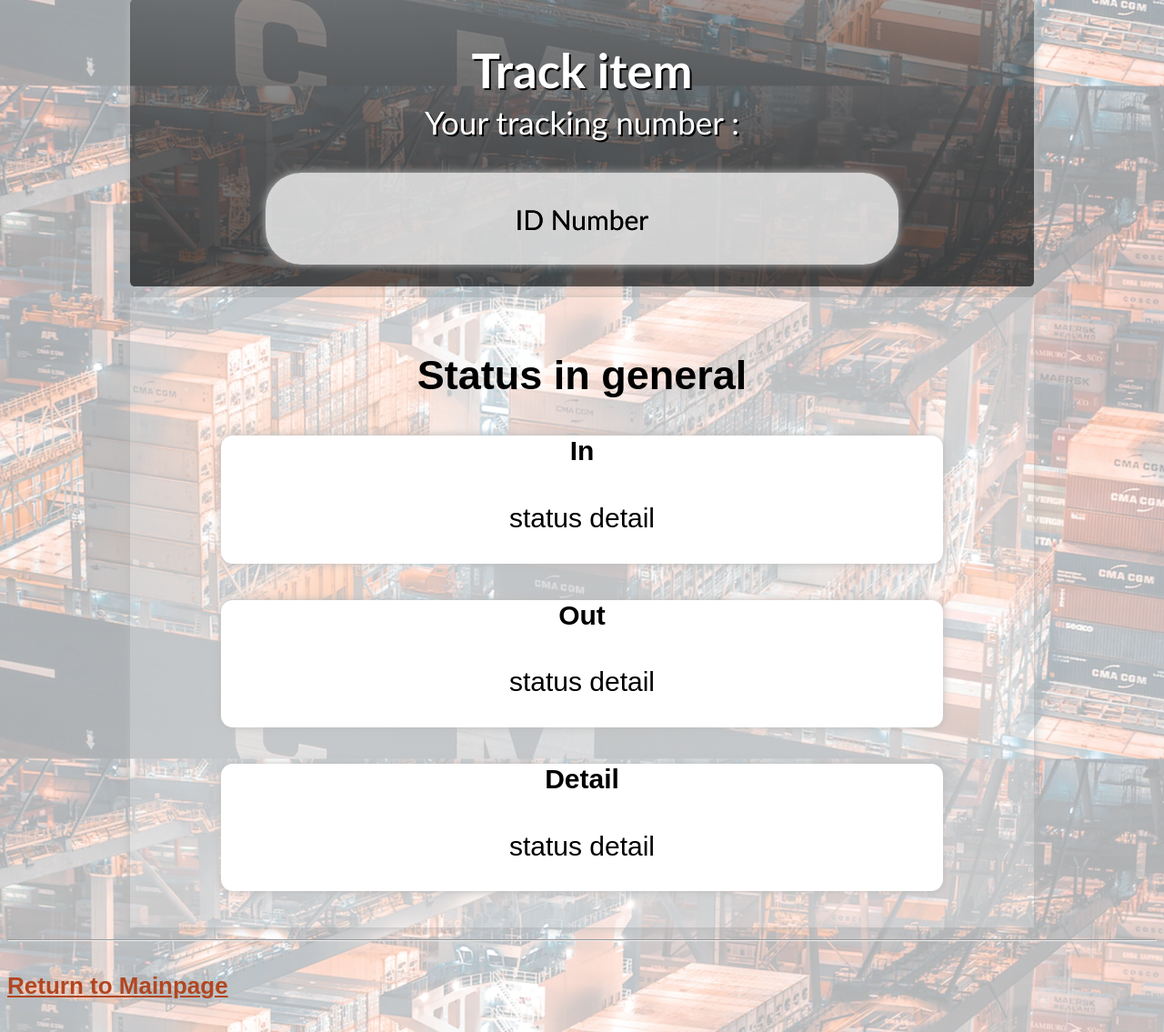
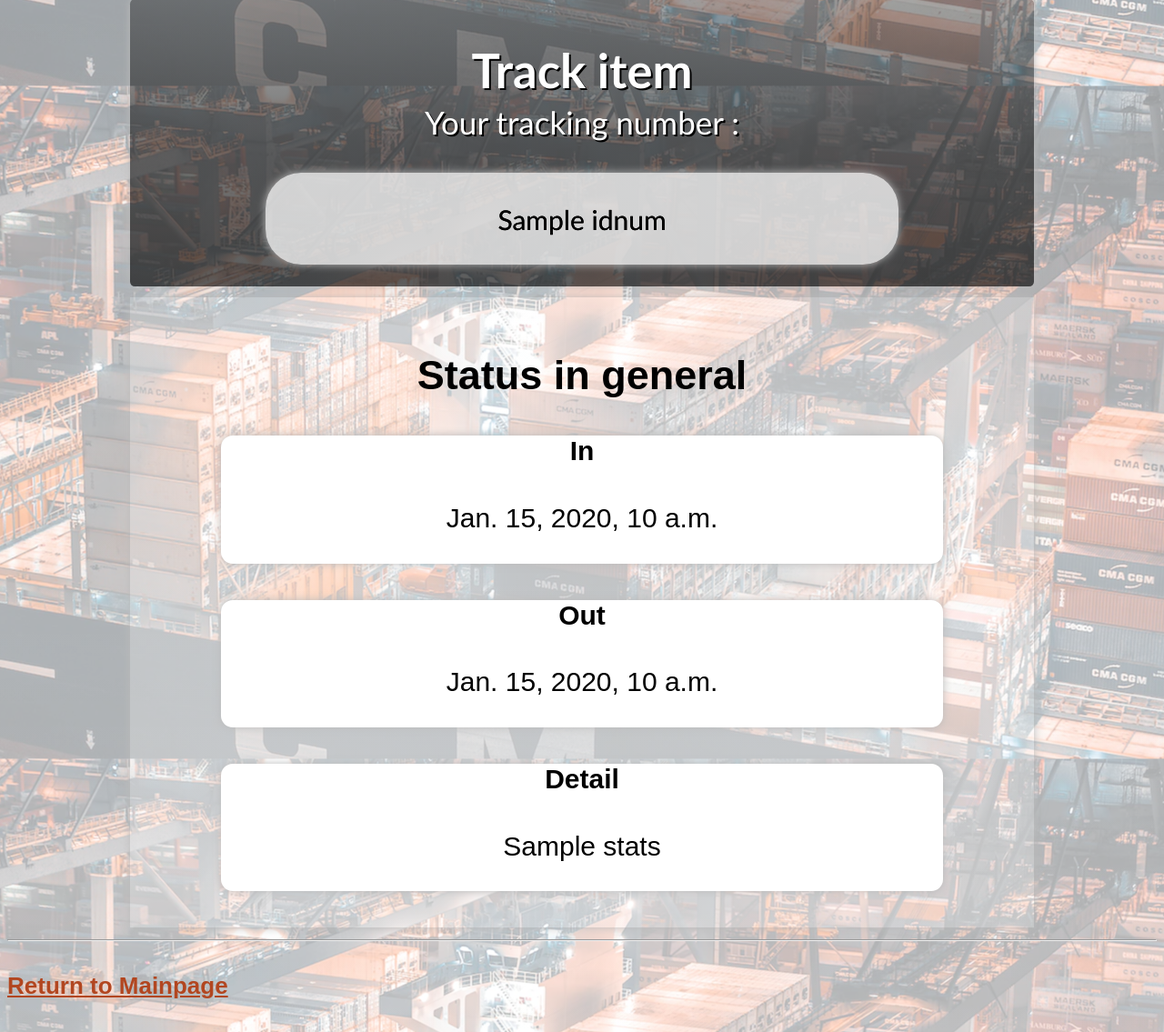
Before and after one commit to AliffIzham/sem, a Django app: template Python2/warehouseTracker/templates/trackpage.html in a window 1280 px wide. Shown: the part 206-1341 px from the top of the page at 91% size. Run offline with Django 4.2, Linux system fonts and the light colour scheme; the template is opened without the code that fills it: most values are stand-ins (such as "Sample title", 1, 10 or a date in 2020).

Commit message:
sehabis baik

```diff
--- a/Python2/warehouseTracker/dashboard/urls.py
+++ b/Python2/warehouseTracker/dashboard/urls.py
@@ -1,7 +1,9 @@
 from django.urls import path
 from . import views
 
+
+
 urlpatterns = [
     path('', views.index, name='dashboard-index'),
-    path('track/', views.track, name='dashboard-track')
+    path('track/', views.track, name='track')
 ]
--- a/Python2/warehouseTracker/templates/mainpage.html
+++ b/Python2/warehouseTracker/templates/mainpage.html
@@ -22,12 +22,13 @@
     <div class="header-search">
         <div class="search-box">
             <h3 style="text-shadow: 2px 2px black;">Track your item here</h3>
-            <form id="trackpart" action="*****" method="POST">                                      <!--***action="to the backend" change later***--!>
+            <form id="trackpart" action="track/" method="POST" >
+                {% csrf_token %}
                 <input class="track-part" type="text" name="SearchItem" placeholder="Insert your track number">
                 <input class="start-part" type="submit" value="Start">
             </form>                                                                              <!--***backend here***--!>
         <!--<p><abbr title="Track now"><a href="trackpage.html">to track page</a></abbr></p>--!>     <!--***temporary to check trackpage***--!>
-            </div>
+        </div>
 
     </div>
     <hr>
--- a/Python2/warehouseTracker/templates/trackpage.html
+++ b/Python2/warehouseTracker/templates/trackpage.html
@@ -1,5 +1,6 @@
 <!DOCTYPE html>
 {% load static %}
+{% csrf_token %}
 
 <html lang="en">
 <head>
@@ -20,7 +21,7 @@
     <div class="track-info">
         <h2 style="margin-bottom: 5px;">Track item</h2>
         <p style="margin-top: 5px;">Your tracking number :</p>
-        <div class="id-num"><p>ID Number </p></div>                                           <!--***backend here***--!>
+        <div class="id-num"><p>{{display.idnum}} </p></div>                                           <!--***backend here***--!>
     </div>
 
     <div class="data-info">
@@ -29,15 +30,15 @@
         </div>
         <div class="inside-status">
             <h4>In</h4>
-            <p>status detail</p>                                                              <!--***backend here***--!>
+            <p>{{package.dateIn}}</p>                                                              <!--***backend here***--!>
         </div>
         <div class="out-status">
             <h4>Out</h4>
-            <p>status detail</p>                                                              <!--***backend here***--!>
+            <p>{{package.dateOut}}</p>                                                              <!--***backend here***--!>
         </div>
         <div class="detail-status">
             <h4>Detail</h4>
-            <p>status detail</p>                                                              <!--***backend here***--!>
+            <p>{{package.Stats}}</p>                                                              <!--***backend here***--!>
         </div>
     </div>
 </div>
```
Also changed, not shown: Python2/warehouseTracker/dashboard/views.py (+11 -0 lines), Python2/warehouseTracker/db.sqlite3.
